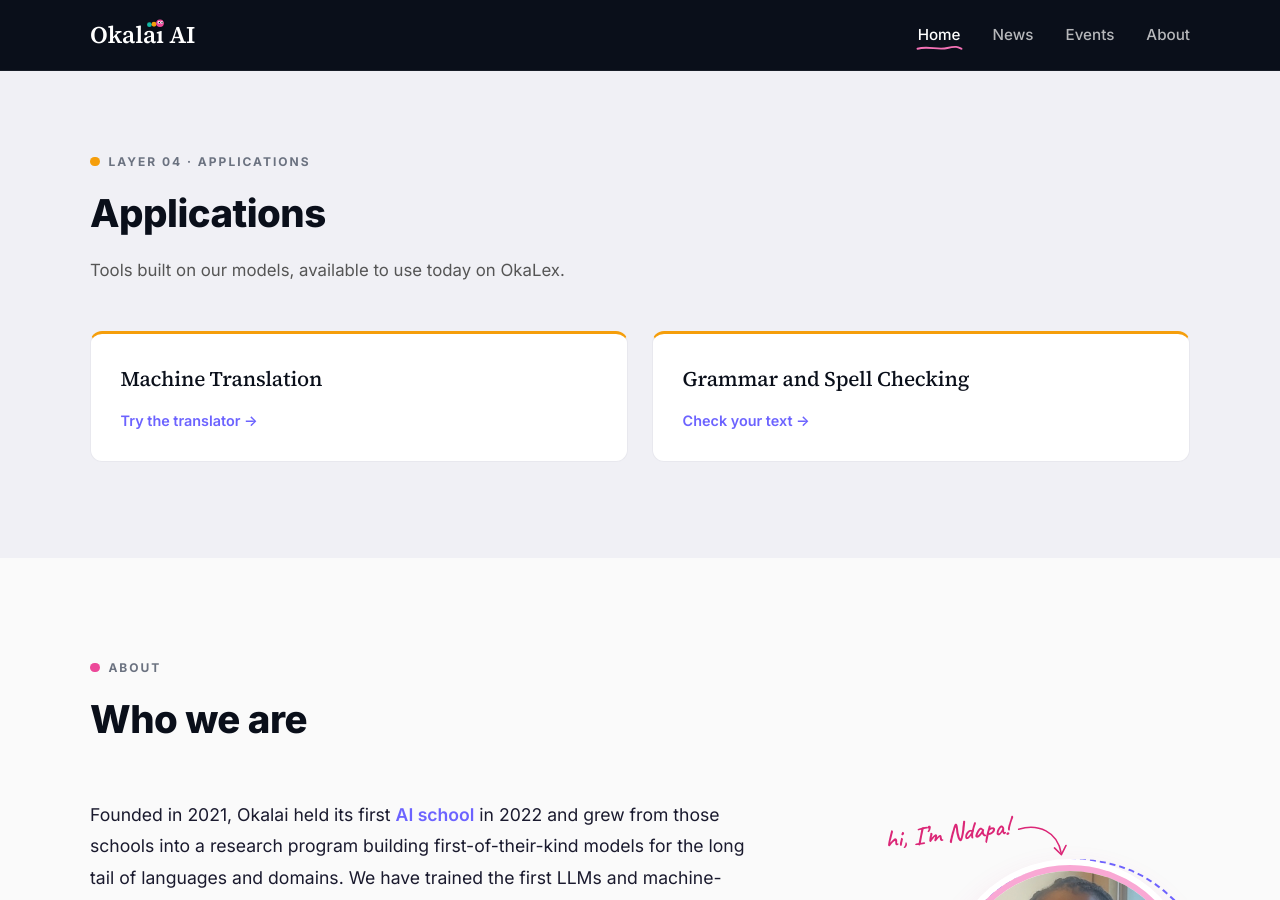
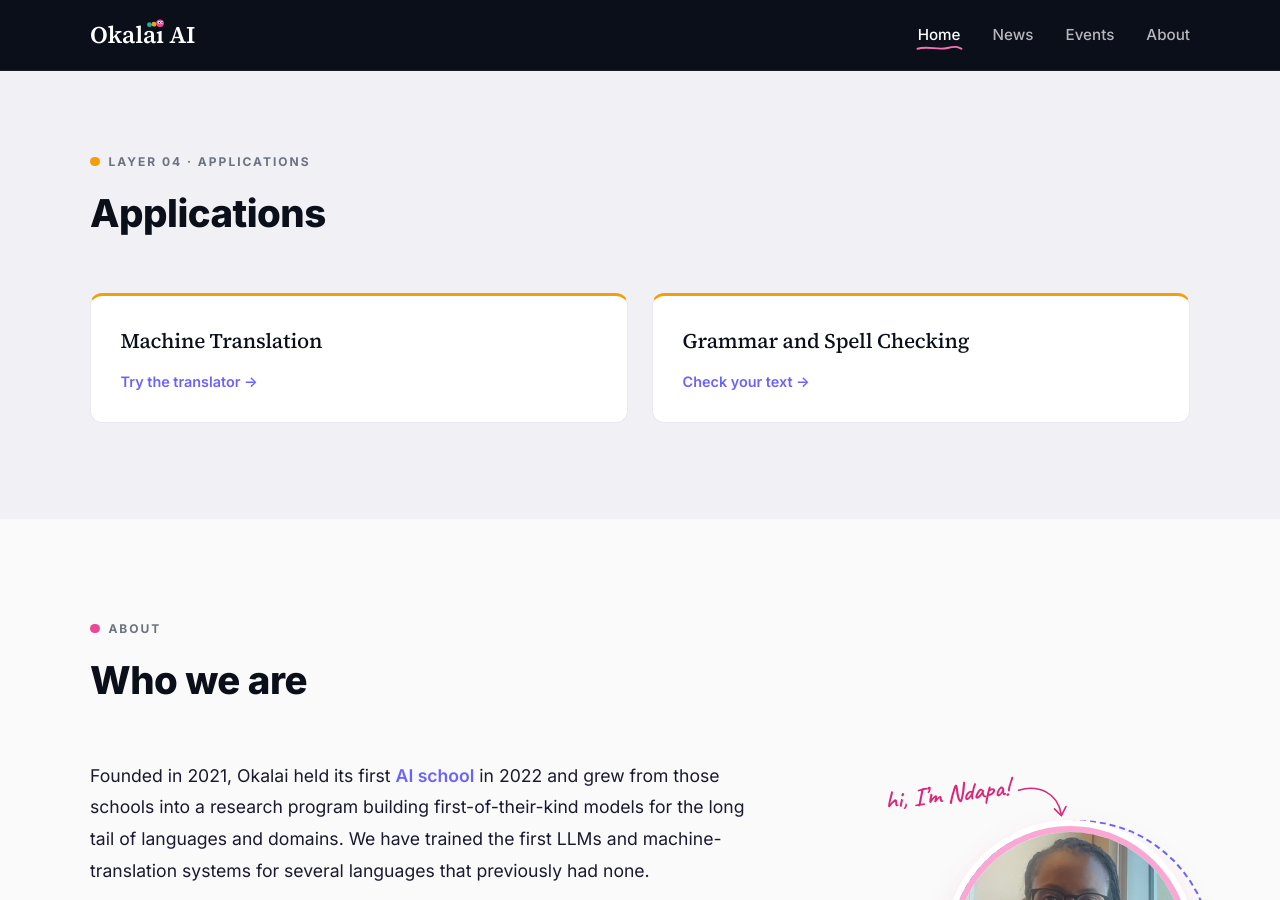
Before and after one commit to okalai-ai/okalai-site, a Jekyll site: the page built from index.md, in a window 1280 px wide and 900 px high, scrolled down 4736 px. Built offline with Jekyll 4.4.1, drawn with Linux system fonts in a browser that asks for light colours.

```diff
--- a/index.md
+++ b/index.md
@@ -326,7 +326,6 @@ title: Home
     <div class="section-header" data-sr>
       <span class="section-label section-label--applications">Layer 04 · Applications</span>
       <h2>Applications</h2>
-      <p class="section-desc">Tools built on our models, available to use today on OkaLex.</p>
     </div>
 
     <div class="app-grid" data-sr>
```
